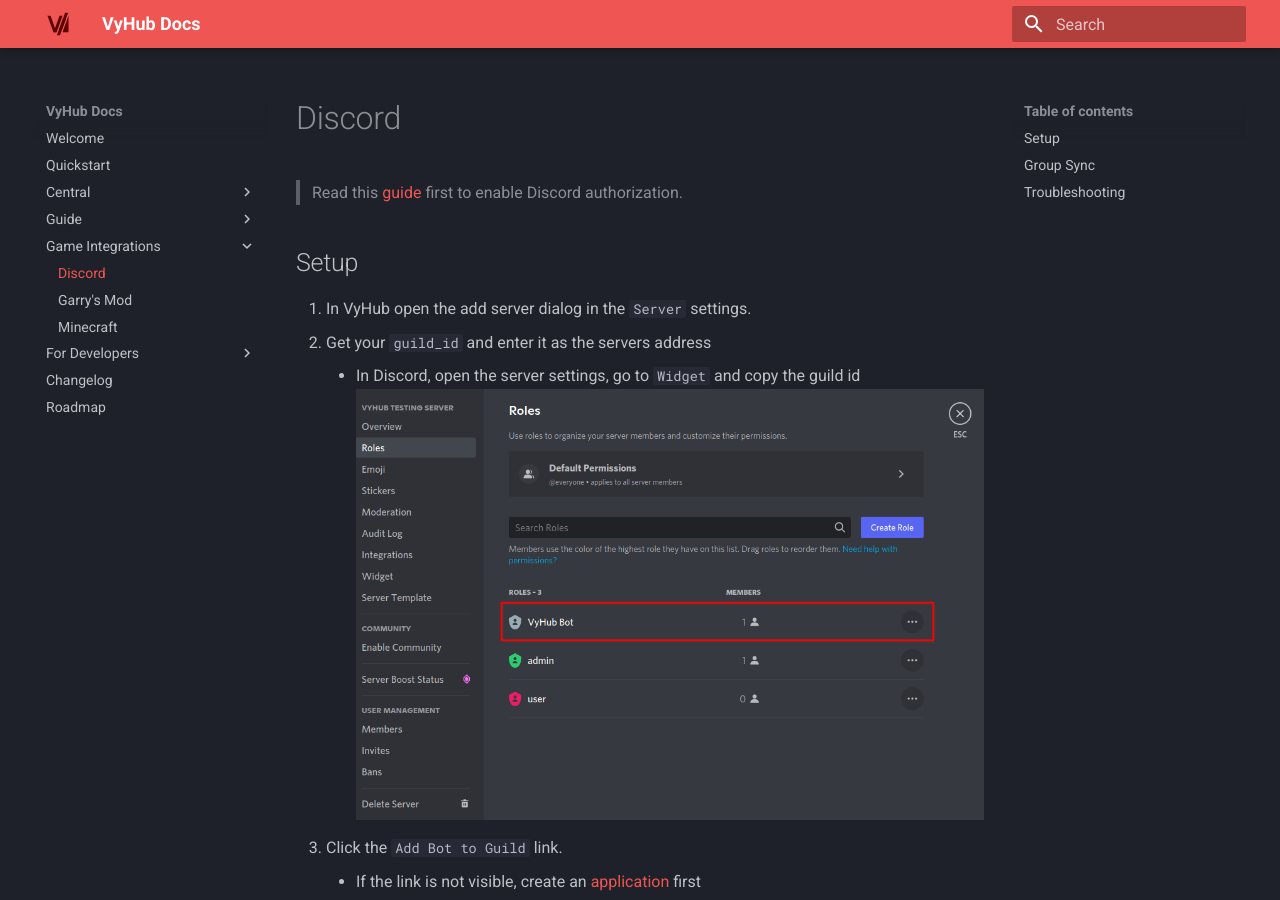
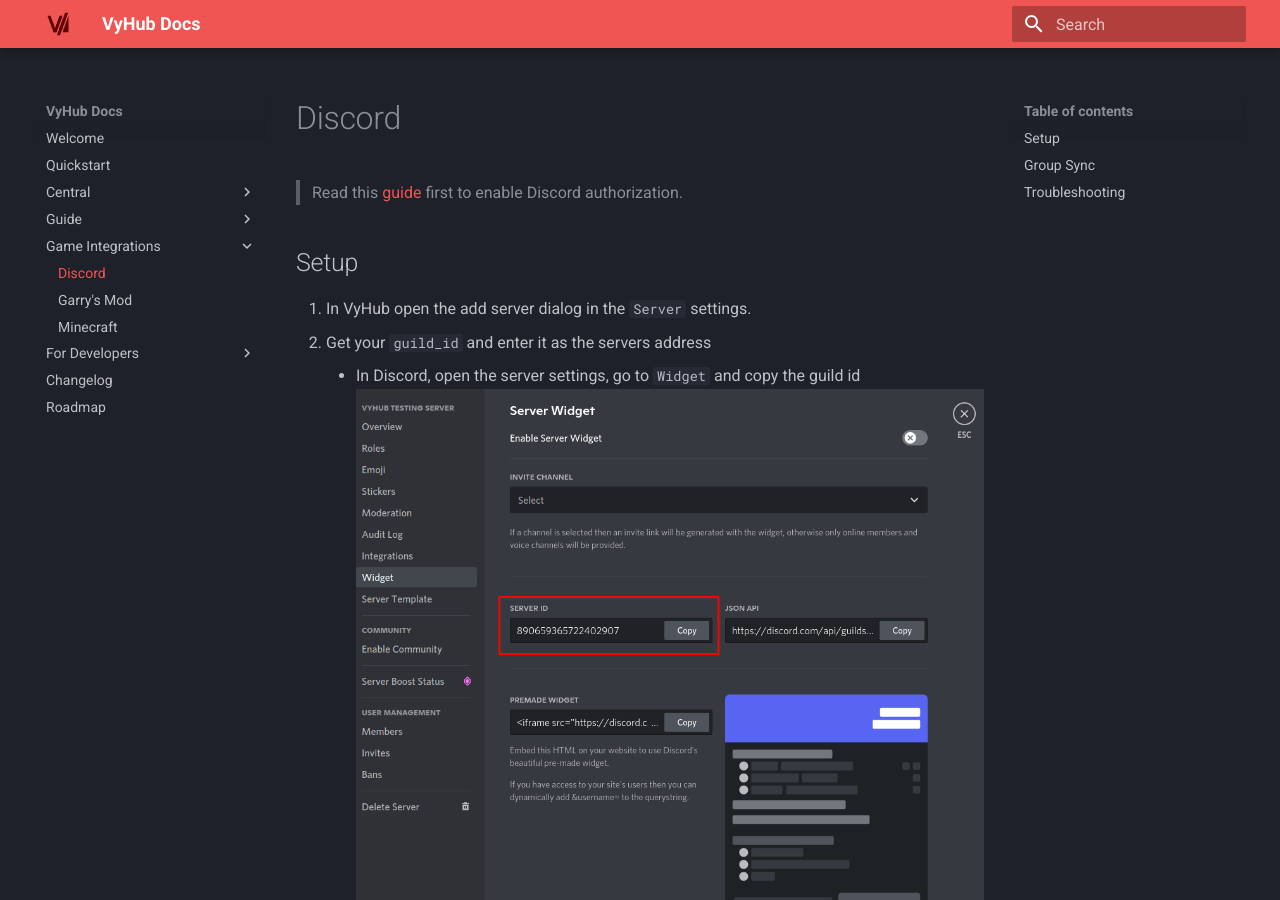
Before and after one commit to nyx-project/vyhub-documentation, an MkDocs documentation site: the page built from docs/game/discord.md, in a window 1280 px wide and 900 px high. Built offline with MkDocs 1.6.1 and Material for MkDocs 9.7.7, drawn with Linux system fonts in a browser that asks for light colours; the version menu is left out.

Commit message:
Fix discord imgs

```diff
--- a/docs/game/discord.md
+++ b/docs/game/discord.md
@@ -8,14 +8,14 @@
 1. In VyHub open the add server dialog in the `Server` settings.
 2. Get your `guild_id` and enter it as the servers address
     - In Discord, open the server settings, go to `Widget` and copy the guild id
-    ![Discord Role Permissions](../assets/game_integration_guide/discord_roles.png)
+    ![Discord Role Permissions](../assets/game_integration_guide/discord_guild_id.png)
 3. Click the `Add Bot to Guild` link.
     - If the link is not visible, create an [application](../guide/authorization.md) first
     - Format of link: `https://discord.com/api/oauth2/authorize?client_id={discord_application_id}&permissions=268438545&scope=bot`
 4. Make sure the bot has the ability to change roles.
     - In Discord, open the server settings.
     - Go to `Roles` and drag and drop VyHub Bot above groups you want to have synced.
-    ![Discord Guild Id](../assets/game_integration_guide/discord_guild_id.png)
+    ![Discord Guild Id](../assets/game_integration_guide/discord_roles.png)
 
     > For higher security do not allow the bot to sync admin groups.
 
```
